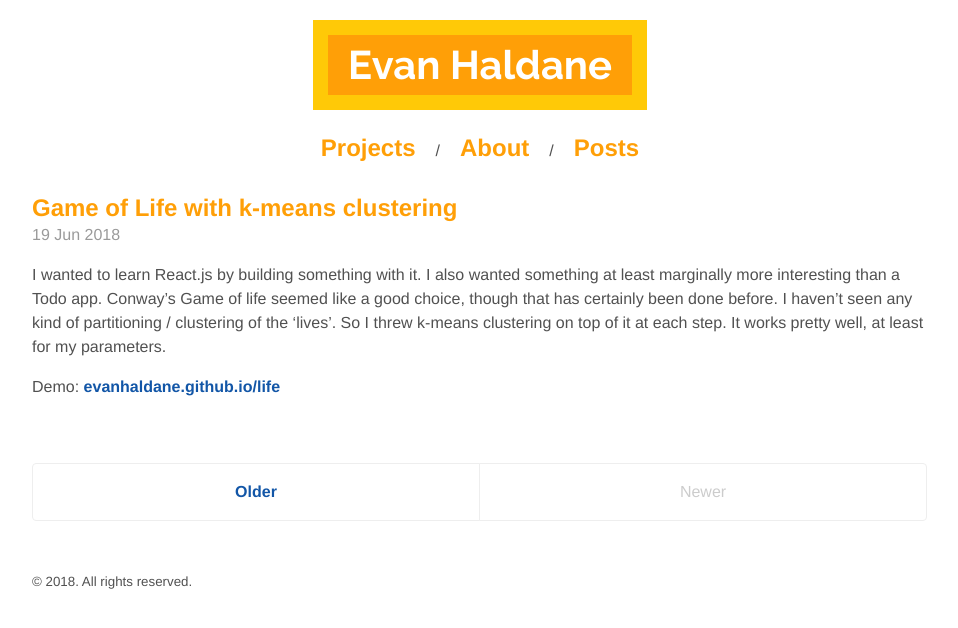
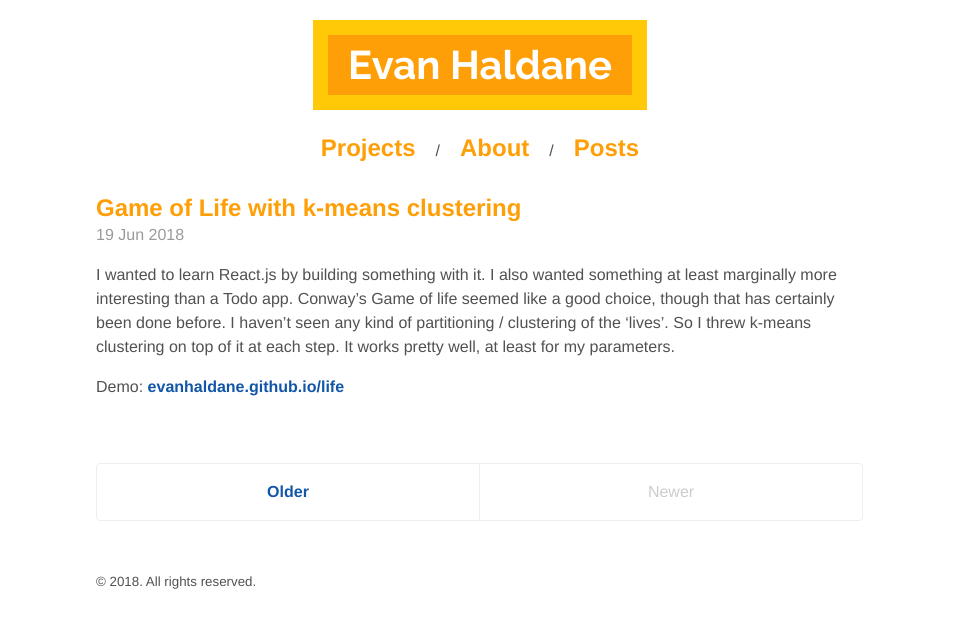
Before and after one commit to evanhaldane/evanhaldane.github.io, a Jekyll site: the page built from index.html, in a window 1280 px wide. Shown: the top 628 px of the page, without its empty margins (160-1118 px from the left). Built offline with Jekyll 4.4.1, drawn with Linux system fonts in a browser that asks for light colours; the list of posts is cut into pages by our own code.

Commit message:
make post column narrower

```diff
--- a/public/css/poole.css
+++ b/public/css/poole.css
@@ -338,7 +338,7 @@ tbody tr:nth-child(odd) th {
  */
 
 .container {
-  max-width: 58rem;
+  max-width: 50rem;
   padding-left:  1rem;
   padding-right: 1rem;
   margin-left:  auto;
```
